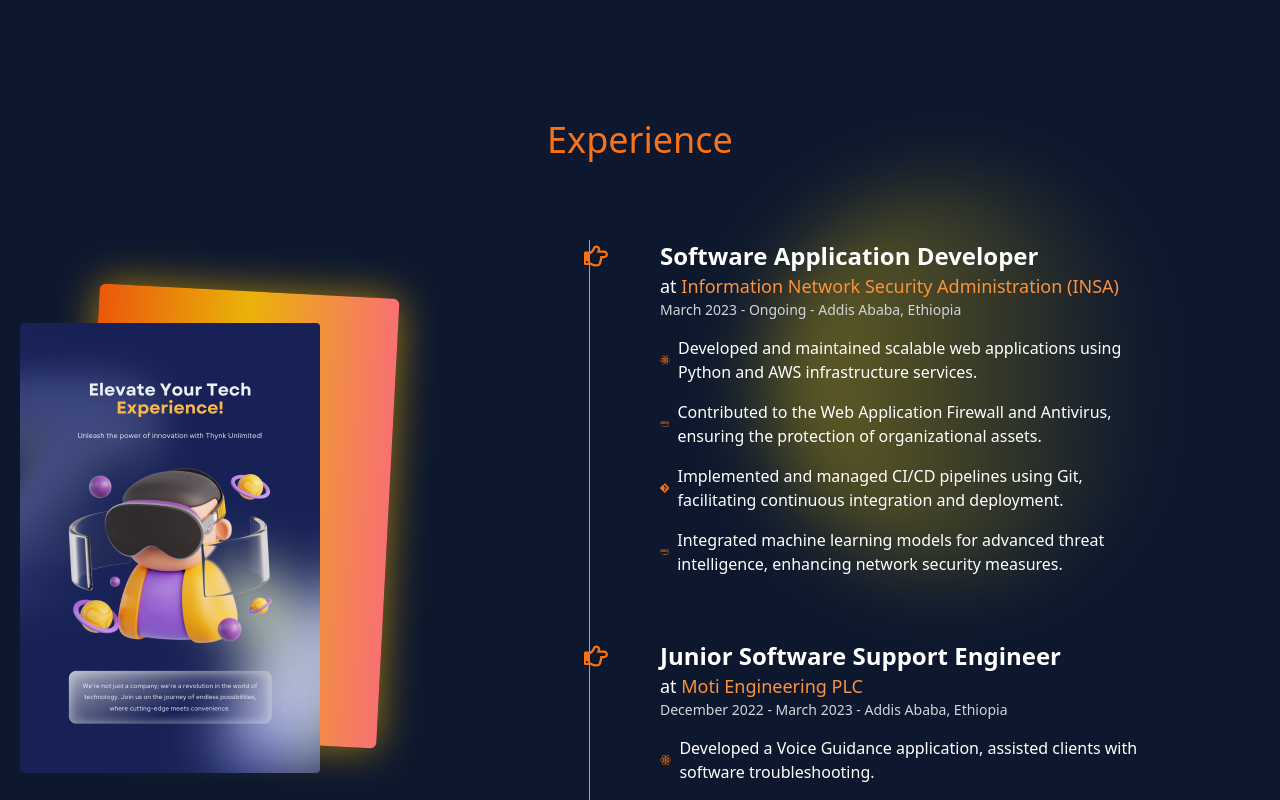
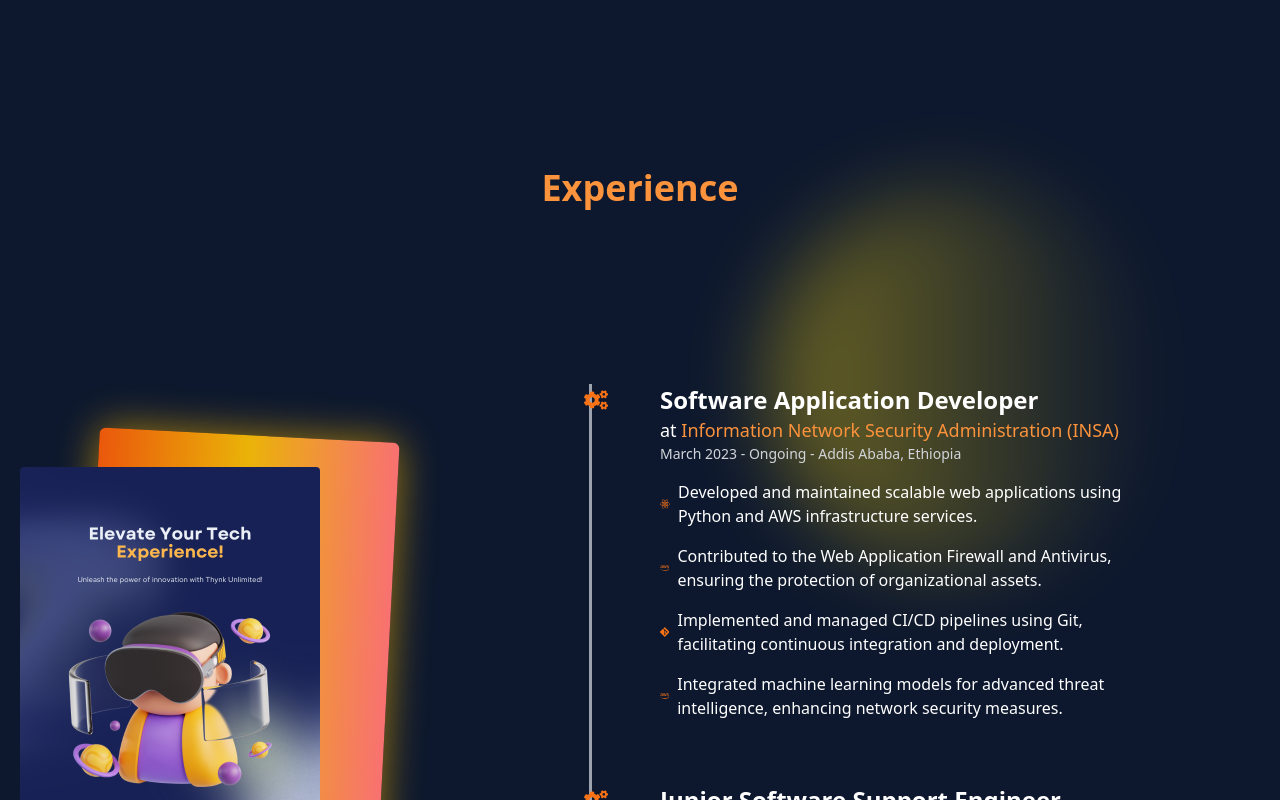
Before and after one commit to Getachew0557/getachew-portfolio-dev, a React (Vite) app: page / in a window 1280 px wide. Shown: the part 2160-2960 px from the top of the page. Built offline with nearby package versions, Linux system fonts and the light colour scheme.

Commit message:
Standard  the motion and color

```diff
--- a/src/components/blog/Blog.jsx
+++ b/src/components/blog/Blog.jsx
@@ -27,7 +27,7 @@ export default function Blog() {
     <section id="blog" className="text-gray-600 body-font bg-gray-1200 py-24 px-6 sm:px-12">
       <div className="container mx-auto text-center">
         <h1 className="sm:text-4xl text-3xl font-bold title-font text-orange-400 mb-12">
-          Blog
+          Blogs
         </h1>
         <div className="flex flex-wrap justify-center gap-8 mt-24">
           {blogPosts.map((post, index) => (
--- a/src/components/experience/Experience.jsx
+++ b/src/components/experience/Experience.jsx
@@ -1,6 +1,6 @@
 import React from 'react';
 import img_experience from '../../assets/img_experience.png';
-import { FaReact, FaAws, FaGitAlt, FaRegHandPointRight } from 'react-icons/fa';
+import { FaReact, FaAws, FaGitAlt, FaCogs } from 'react-icons/fa';
 
 export default function Experience() {
   return (
@@ -13,7 +13,13 @@ export default function Experience() {
 
         {/* Title Section */}
         <div className="text-center my-8">
-            <h1 className='title-font sm:text-4xl text-3xl font-medium text-orange-500'>Experience</h1>
+            {/* <h1 className='title-font sm:text-4xl text-3xl font-medium text-orange-500'>Experience</h1> */}
+            <h1
+                data-aos="zoom-in"
+                className="sm:text-4xl text-3xl font-bold title-font text-orange-400 mb-12 py-12 text-center"
+                >
+                Experience
+            </h1>
         </div>
 
         {/* Main Experience Container */}
@@ -28,15 +34,15 @@ export default function Experience() {
             <div data-aos='fade-left' data-aos-delay='400' className='lg:flex-grow md:w-1/2 flex flex-col md:items-start md:text-left items-center text-center px-28'>
                 {/* Container for Image and Text to Align the Line */}
                 <div className="flex items-start justify-start w-full relative">
-                    {/* Vertical Line Divider (Full Height, ends slightly below last text) */}
-                    <div className="absolute left-[-11%] h-[calc(100%+24px)] w-px bg-gray-400"></div>
+                    {/* Vertical Line Divider (Full Height, solid) */}
+                    <div className="absolute left-[-11%] h-full w-[3px] bg-gray-400"></div>
 
                     {/* Text Section */}
                     <div className='lg:flex-grow md:w-1/2 flex flex-col md:items-start md:text-left items-center text-center'>
                         {/* First Experience Section */}
                         <div className="mb-8">
                             <div className="flex items-center space-x-4 mb-4 relative z-10">
-                                <FaRegHandPointRight className="text-orange-500 text-2xl absolute left-[-60px] -top-2 mt-3" />
+                                <FaCogs className="text-orange-500 text-2xl absolute left-[-60px] -top-2 mt-3" />
                                 <div className="flex flex-col items-start">
                                     <h2 className='title-font font-bold text-white sm:text-2xl'>Software Application Developer</h2>
                                     <h3 className='text-orange-400 text-lg'>
@@ -69,7 +75,7 @@ export default function Experience() {
                         {/* Second Experience Section */}
                         <div className="mb-8">
                             <div className="flex items-center space-x-4 mb-4 relative z-10">
-                                <FaRegHandPointRight className="text-orange-500 text-2xl absolute left-[-60px] -top-2 mt-3" />
+                                <FaCogs className="text-orange-500 text-2xl absolute left-[-60px] -top-2 mt-3" />
                                 <div className="flex flex-col items-start">
                                     <h2 className='title-font font-bold text-white sm:text-2xl'>Junior Software Support Engineer</h2>
                                     <h3 className='text-orange-400 text-lg'>
```
